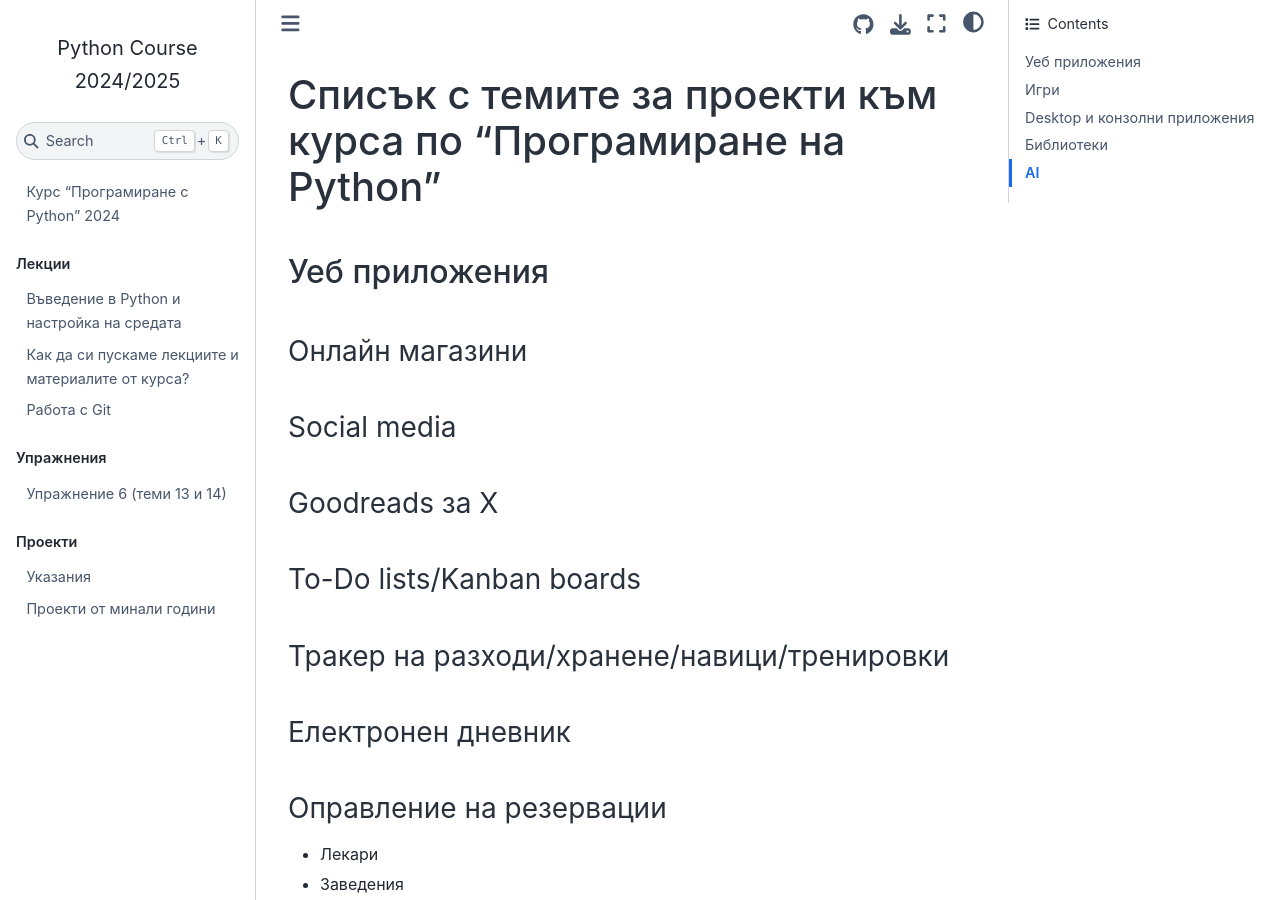
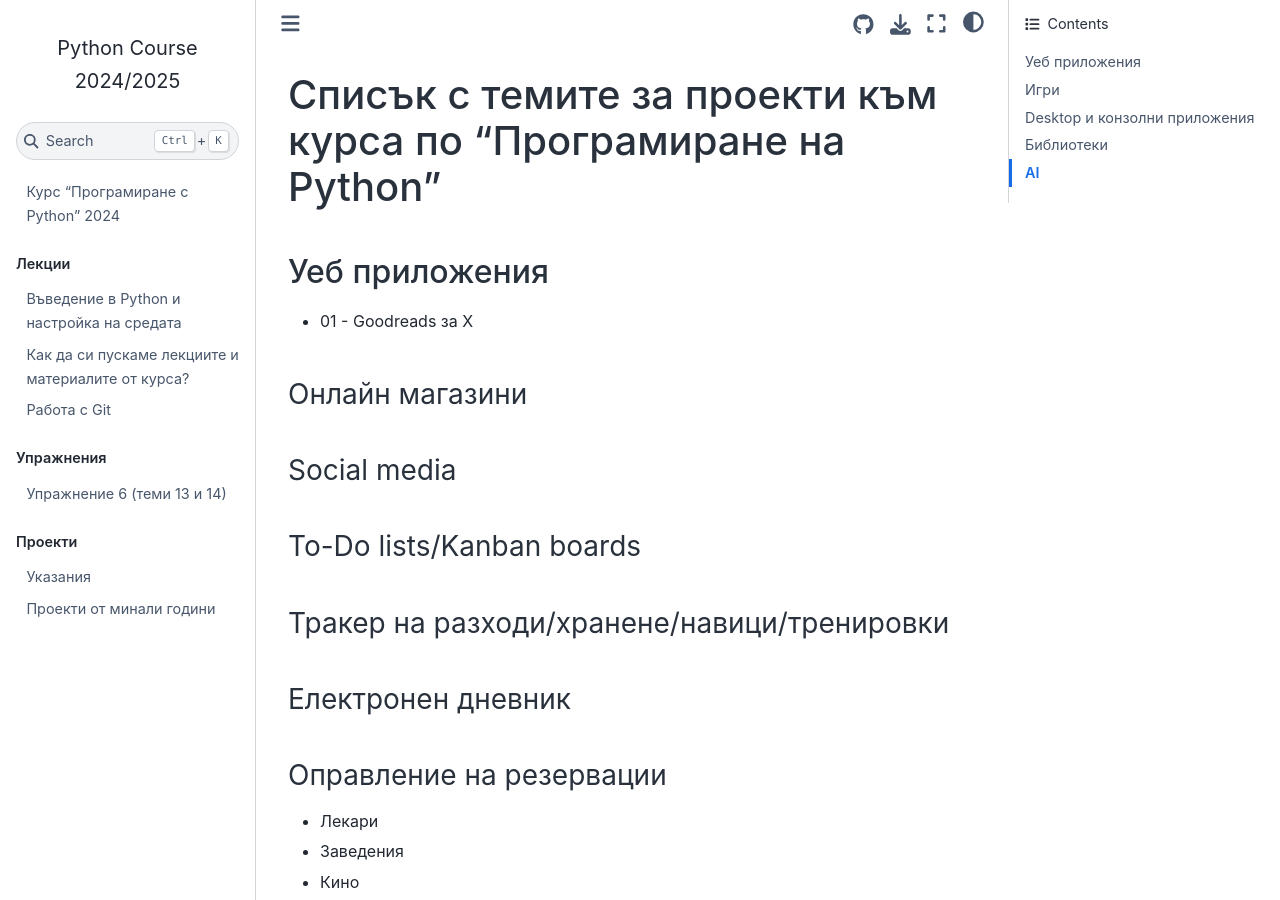
Before and after one commit to fmipython/PythonCourse2025, a Jupyter Book: the page built from project-topics/README.md, in a window 1280 px wide and 900 px high. Built offline with Jupyter Book 1.0.4 settings and Sphinx 7.4.7 and the Sphinx Book theme 1.1.4, drawn with Linux system fonts in a browser that asks for light colours; pages that are not in the unit, such as notebooks, are missing from menus.

Commit message:
Updated general readme for the topics

```diff
--- a/project-topics/README.md
+++ b/project-topics/README.md
@@ -2,11 +2,11 @@
 
 ## Уеб приложения
 
+- 01 - Goodreads за X
+
 ### Онлайн магазини
 
 ### Social media
-
-### Goodreads за X
 
 ### To-Do lists/Kanban boards
 
```
